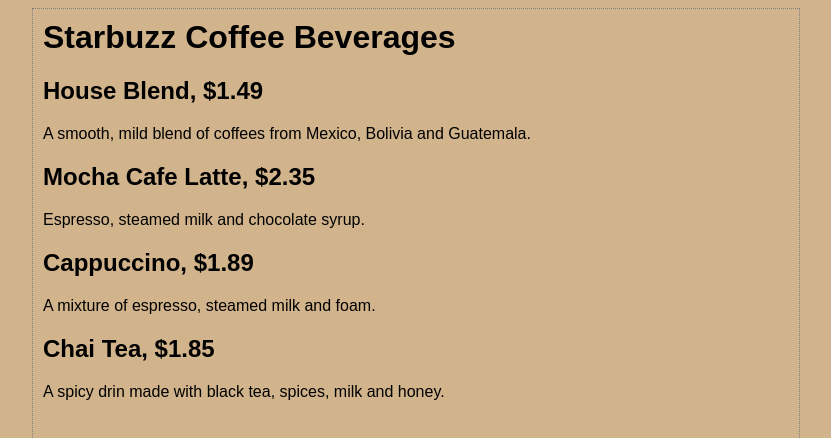
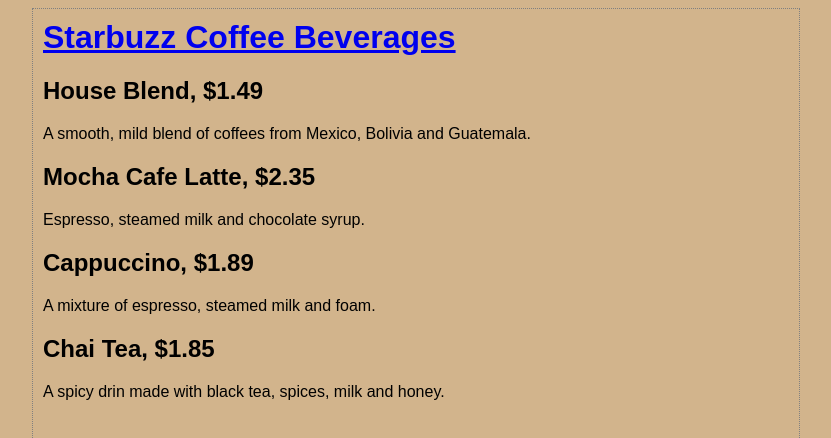
Before and after one commit to Giustinoyang/starbuzz, a plain HTML site: page index.html in a window 1280 px wide. Shown: the top 438 px of the page, without its empty margins (224-1055 px from the left). Drawn offline with Linux system fonts and the light colour scheme.

Commit message:
Update index.html

```diff
--- a/index.html
+++ b/index.html
@@ -14,7 +14,7 @@
 	</head>
 
 	<body>
-		<h1>Starbuzz Coffee Beverages</h1>
+		<h1><a href="lounge.html">Starbuzz Coffee Beverages</a></h1>
 
 		<h2>House Blend, $1.49</h2>
 		<p id="houseblend">A smooth, mild blend of coffees from Mexico, Bolivia and Guatemala.</p>
```
